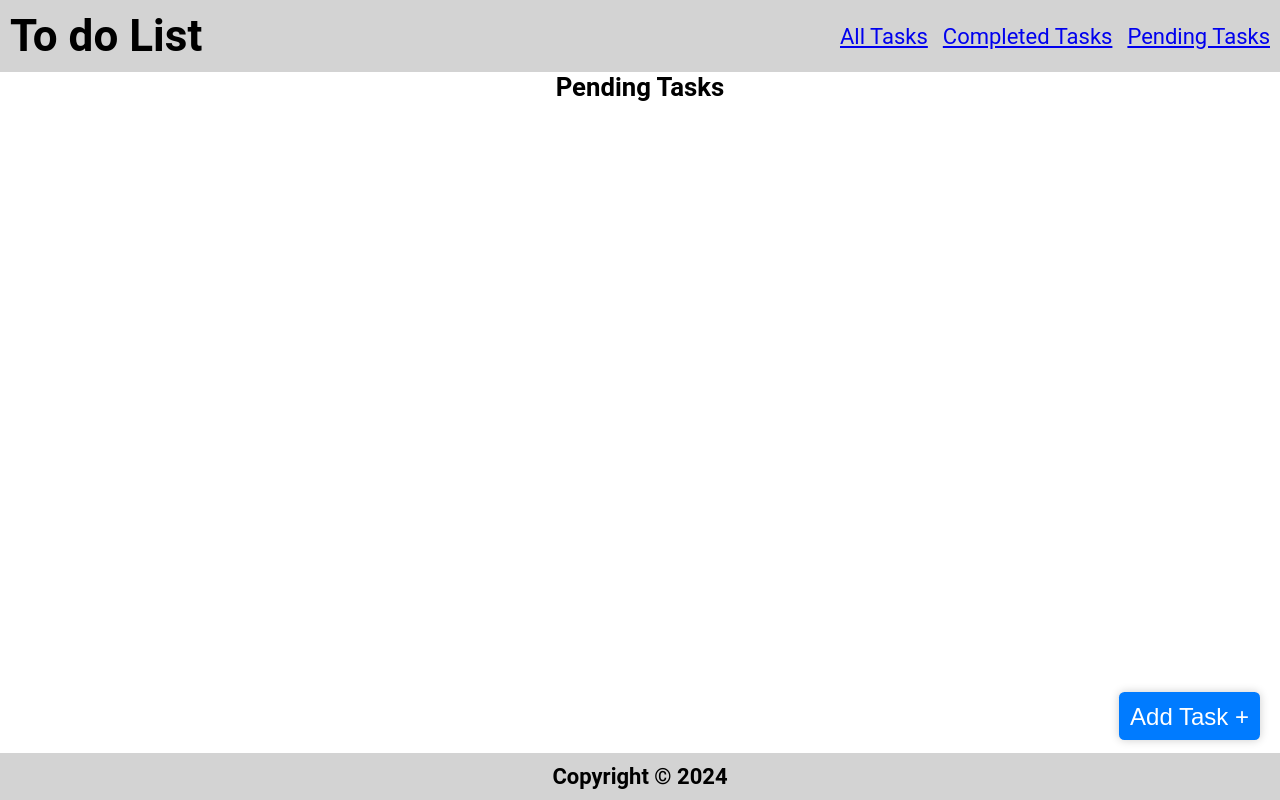
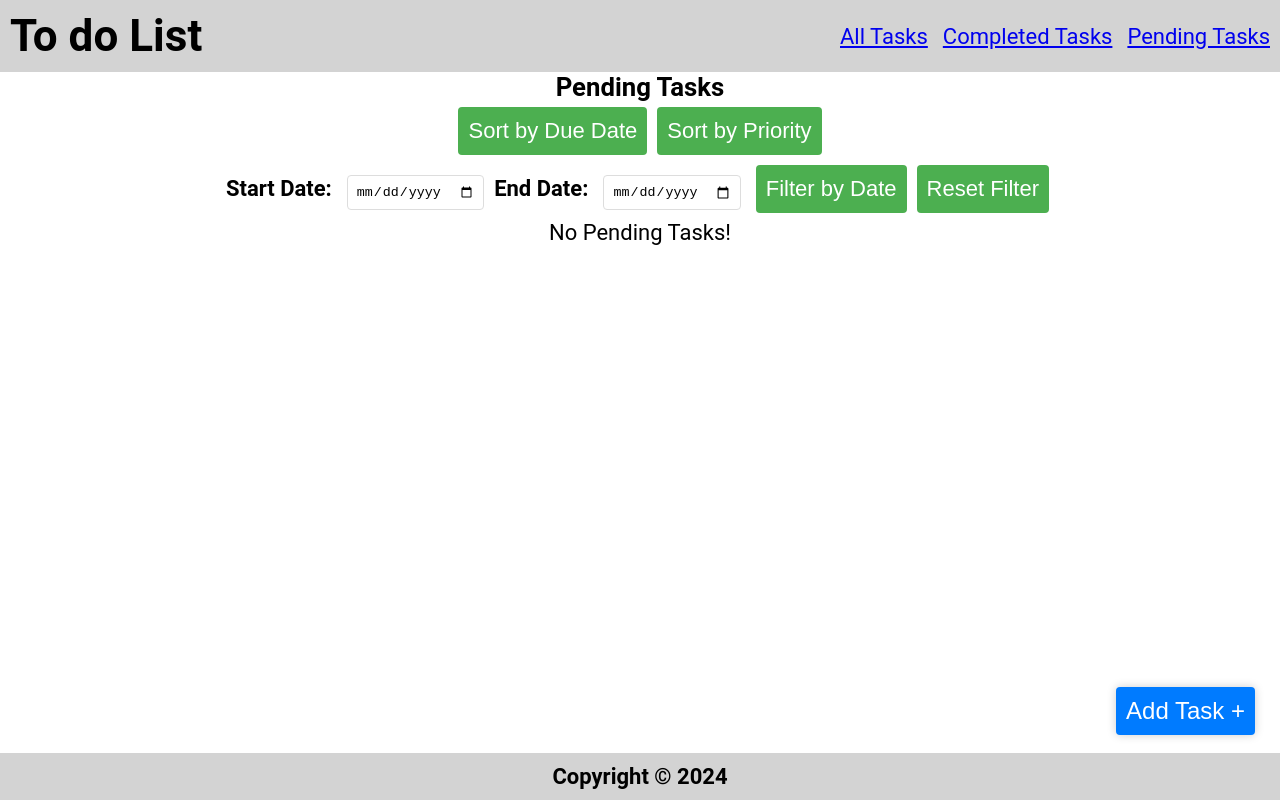
Before and after one commit to Abijeethvasra890/todo_zustand, a React (Vite) app: page /pending in a window 1280 px wide. Built offline with nearby package versions, Linux system fonts and the light colour scheme.

Commit message:
filter and enhancement

```diff
--- a/src/Components/Content.jsx
+++ b/src/Components/Content.jsx
@@ -5,12 +5,11 @@ import { FaTrashAlt, FaEye, FaEdit } from "react-icons/fa";
 import ViewItem from './ViewItem';
 import EditItem from './EditItem';
 import { useStore } from '../store';
+import { sortByDueDate, sortByPriority } from '../Helpers/sortHelpers';
 
 const Content = () => {
 
     const { items, setItems } = useStore();
-    const {dueDate, setDueDate} = useStore();
-    const {createdDate, setCreatedDate} = useStore();
 
     const [viewModal, setViewModal] = useState(false)
     const [selectedItem, setSelectedItem] = useState(null);
@@ -55,33 +54,24 @@ const Content = () => {
     }
 
     const handleSortByDueDate = () => {
-        const uncompletedTasks = items.filter((task) => !task.checked);
-        // Sort tasks by due date
-        const sortedTasks = [...uncompletedTasks].sort((a, b) => {
-          if (a.dueDate < b.dueDate) return -1;
-          if (a.dueDate > b.dueDate) return 1;
-          return 0;
-        });
-        setItems([...sortedTasks, ...items.filter((task) => task.checked)]);//sets the sorted tasks followed by the completed tasks
+        const sortedItems = sortByDueDate(items);
+        setItems(sortedItems);
       };
 
       const handleSortByPriority = () => {
-        const uncompletedTasks = items.filter((task) => !task.checked);
+        const sortedItems = sortByPriority(items);
+        setItems(sortedItems);
+      };
 
-          const sortedTasks = [...uncompletedTasks].sort((a, b) => {
-            // Assuming priority is a string like 'P0', 'P1', 'P2'
-            return a.priority.localeCompare(b.priority);
-          });
-
-        setItems([...sortedTasks, ...items.filter((task) => task.checked)]);
-      };
     const activeTasks = items.filter((task) => !task.checked);
 
   return (
     <main>
+    <h3>All Tasks</h3>
+    <div>
         <button onClick={handleSortByDueDate}>Sort by Due Date</button>
         <button onClick={handleSortByPriority}>Sort by Priority</button>
-        <h3>All Tasks</h3>
+    </div>
         <ul>
             {items.map((item)=> (
                 <li className='item' key={item.id}>
--- /dev/null
+++ b/src/Helpers/sortHelpers.js
@@ -0,0 +1,21 @@
+export const sortByDueDate = (items) => {
+    const uncompletedTasks = items.filter((task) => !task.checked);
+    // Sort tasks by due date
+    const sortedTasks = [...uncompletedTasks].sort((a, b) => {
+      if (a.dueDate < b.dueDate) return -1;
+      if (a.dueDate > b.dueDate) return 1;
+      return 0;
+    });
+    return [...sortedTasks, ...items.filter((task) => task.checked)];
+  };
+
+  export const sortByPriority = (items) => {
+    const uncompletedTasks = items.filter((task) => !task.checked);
+
+    const sortedTasks = [...uncompletedTasks].sort((a, b) => {
+      // Assuming priority is a string like 'P0', 'P1', 'P2'
+      return a.priority.localeCompare(b.priority);
+    });
+
+    return [...sortedTasks, ...items.filter((task) => task.checked)];
+  };
--- a/src/Pages/CompletedItem.jsx
+++ b/src/Pages/CompletedItem.jsx
@@ -1,9 +1,21 @@
 import React from 'react';
 import { useStore } from '../store';
 import '../styles/completeditem.css';
+import { sortByDueDate, sortByPriority } from '../Helpers/sortHelpers';
 
 const CompletedTasks = () => {
-  const { items } = useStore();
+  const { items, setItems } = useStore();
+
+  const handleSortByDueDate = () => {
+    const sortedItems = sortByDueDate(items);
+    setItems(sortedItems);
+  };
+
+  const handleSortByPriority = () => {
+    const sortedItems = sortByPriority(items);
+    setItems(sortedItems);
+  };
+
 
   // Filter completed tasks
   const completedTasks = items.filter((task) => task.checked);
@@ -11,16 +23,30 @@ const CompletedTasks = () => {
   return (
     <main>
       <h3>Completed Tasks</h3>
-        <ul>
-            {completedTasks.map((item)=> (
-                <li className='item' key={item.id}>
-                    <label
-                        style={(item.checked)? {textDecoration:'line-through'}: null}
-                    >{item.item}</label>
-                    <p>{item.priority}</p>
-                </li>
+      <div>
+        <button onClick={handleSortByDueDate}>Sort by Due Date</button>
+        <button onClick={handleSortByPriority}>Sort by Priority</button>
+      </div>
+      {completedTasks.length > 0 ?  (
+        <table className="task-table">
+          <thead>
+            <tr>
+              <th>Task</th>
+              <th>Priority</th>
+              <th>Due Date</th>
+            </tr>
+          </thead>
+          <tbody>
+            {completedTasks.map((item) => (
+              <tr key={item.id}>
+                <td>{item.item}</td>
+                <td>{item.priority}</td>
+                <td>{item.dueDate}</td>
+              </tr>
             ))}
-      </ul>
+          </tbody>
+        </table>
+      ):"No Completed Tasks"}
     </main>
   );
 };
--- a/src/Pages/PendingItem.jsx
+++ b/src/Pages/PendingItem.jsx
@@ -1,26 +1,103 @@
 import React from 'react';
 import { useStore } from '../store';
-import '../styles/completeditem.css';
+import '../styles/pendingitem.css';
+import { useState, useEffect } from 'react';
+import { sortByDueDate, sortByPriority } from '../Helpers/sortHelpers';
 
 const PendingTasks = () => {
-  const { items } = useStore();
+  const { items, setItems } = useStore();
+  const [originalItems, setOriginalItems] = useState([]);
+
+  useEffect(() => {
+    // Store the original items when the component mounts
+    setOriginalItems(items);
+  },[originalItems]);
 
   // Filter pending tasks
   const pendingTasks = items.filter((task) => !task.checked);
 
+  const [startDate, setStartDate] = useState(null);
+  const [endDate, setEndDate] = useState(null);
+
+  const handleSortByDueDate = () => {
+    const sortedItems = sortByDueDate(items);
+    setItems(sortedItems);
+  };
+
+  const handleSortByPriority = () => {
+    const sortedItems = sortByPriority(items);
+    setItems(sortedItems);
+  };
+
+  const handleFilterByDate = () => {
+    // Filter tasks based on the selected date range
+    const filteredTasks = items.filter((task) => {
+      if (startDate && endDate) {
+        return task.dueDate >= startDate && task.dueDate <= endDate;
+      } else {
+        return true; // If no date range is selected, show all tasks
+      }
+    });
+
+    // Update the state with the filtered tasks
+    setItems(filteredTasks);
+  };
+
+  const handleResetFilter = () => {
+    setStartDate(null);
+    setEndDate(null);
+   // console.log(originalItems)
+    setItems(originalItems)
+  }
+
   return (
     <main>
-      <h3>Pending Tasks</h3>
-      <ul>
-      {pendingTasks.map((item)=> (
-        <li className='item' key={item.id}>
-            <label
-                style={(item.checked)? {textDecoration:'line-through'}: null}
-            >{item.item}</label>
-        </li>
-    ))}
-      </ul>
-    </main>
+    <h3>Pending Tasks</h3>
+    <div>
+        <button onClick={handleSortByDueDate}>Sort by Due Date</button>
+        <button onClick={handleSortByPriority}>Sort by Priority</button>
+    </div>
+    <div>
+      <label htmlFor="startDate">Start Date:</label>
+      <input
+        type="date"
+        id="startDate"
+        value={startDate || ''}
+        onChange={(e) => setStartDate(e.target.value)}
+      />
+
+      <label htmlFor="endDate">End Date:</label>
+      <input
+        type="date"
+        id="endDate"
+        value={endDate || ''}
+        onChange={(e) => setEndDate(e.target.value)}
+      />
+
+      <button onClick={handleFilterByDate}>Filter by Date</button>
+      <button onClick={handleResetFilter}>Reset Filter</button>
+    </div>
+    {pendingTasks.length > 0 ?  (
+    <table className="task-table">
+    <thead>
+      <tr>
+        <th>Task</th>
+        <th>Priority</th>
+        <th>Due Date</th>
+      </tr>
+    </thead>
+    <tbody>
+      {pendingTasks.map((item) => (
+        <tr key={item.id}>
+          <td>{item.item}</td>
+          <td>{item.priority}</td>
+          <td>{item.dueDate}</td>
+        </tr>
+      ))}
+    </tbody>
+  </table>
+    ):"No Pending Tasks!"}
+  </main>
   );
 };
 
--- /dev/null
+++ b/src/styles/pendingitem.css
@@ -0,0 +1,64 @@
+.filter-section {
+    display: flex;
+    gap: 10px;
+    margin-bottom: 20px;
+  }
+
+  label {
+    font-weight: bold;
+    margin-right: 5px;
+  }
+
+  input {
+    padding: 8px;
+    border: 1px solid #ddd;
+    border-radius: 4px;
+    margin: 10px;
+  }
+
+  button {
+    padding: 10px;
+    background-color: #4caf50;
+    color: #fff;
+    margin:5px;
+    border: none;
+    border-radius: 4px;
+    cursor: pointer;
+  }
+
+  button:hover {
+    background-color: #45a049;
+  }
+
+
+.pending-tasks-container {
+    max-width: 800px;
+    margin: 0 auto;
+    padding: 20px;
+  }
+
+  .filter-section {
+    margin-bottom: 20px;
+  }
+
+  .task-table {
+    width: 100%;
+    border-collapse: collapse;
+    margin-top: 10px;
+  }
+
+  .task-table th, .task-table td {
+    border: 1px solid #ddd;
+    padding: 12px;
+    text-align: left;
+  }
+
+  .task-table th {
+    background-color: #f2f2f2;
+    font-weight: bold;
+  }
+
+  .task-table tbody tr:hover {
+    background-color: #f5f5f5;
+    cursor: pointer;
+  }
```
